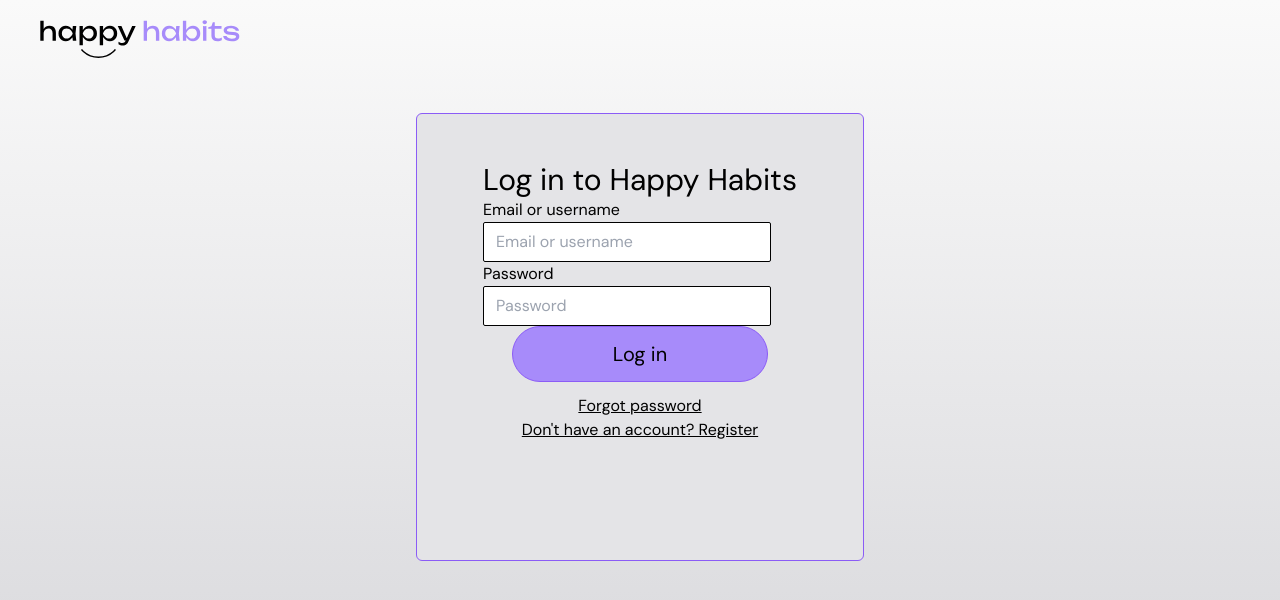
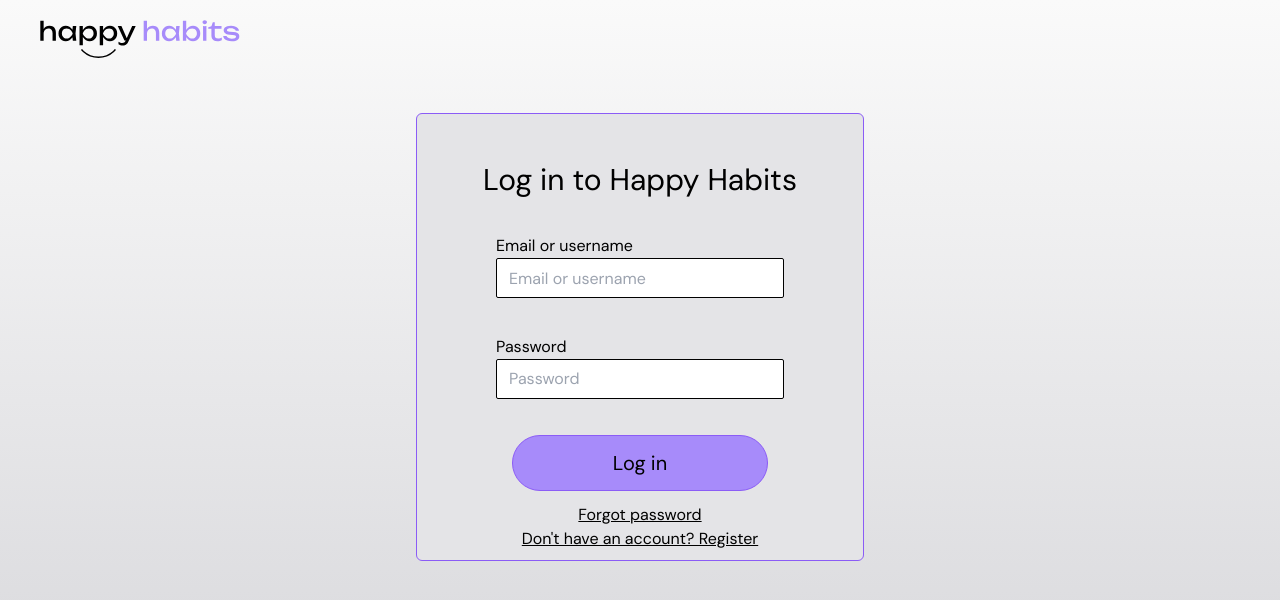
Before and after one commit to nohgo/happy-habits, a Next.js app in the folder client/: page /login in a window 1280 px wide. Shown: the top 600 px of the page. Built offline with nearby package versions, Linux system fonts and the light colour scheme.

Commit message:
Finish form cosmetics

```diff
--- a/client/app/(auth)/_ui/SubmitButton.tsx
+++ b/client/app/(auth)/_ui/SubmitButton.tsx
@@ -1,4 +1,5 @@
 import { useFormStatus } from "react-dom";
+import Image from "next/image";
 
 export default function SubmitButton({ text }: { text: string }) {
   const { pending } = useFormStatus();
@@ -6,10 +7,17 @@ export default function SubmitButton({ text }: { text: string }) {
   return (
     <button
       type="submit"
-      className="disabled:brightness-75 mb-3 rounded-full w-64 h-14 bg-accent-main border border-accent-border transition hover:brightness-105 text-xl"
+      className="flex justify-center items-center disabled:brightness-75 mb-3 rounded-full w-64 h-14 bg-accent-main border border-accent-border transition hover:brightness-105 text-xl"
       disabled={pending}
     >
-      {text}
+      <Image
+        src="/loader.svg"
+        alt="Loading..."
+        className={`animate-spin ${pending ? "block" : "hidden"}`}
+        width="35"
+        height="35"
+      />
+      {pending ? "" : text}
     </button>
   );
 }
--- a/client/app/(auth)/login/LoginBox.tsx
+++ b/client/app/(auth)/login/LoginBox.tsx
@@ -30,8 +30,8 @@ export default function LoginBox() {
   }
 
   return (
-    <ContainerBox>
-      <form action={setCookies}>
+    <form action={setCookies}>
+      <ContainerBox>
         <div className="text-3xl mt-10 dark:text-grayscale-50">
           Log in to Happy Habits
         </div>
@@ -55,7 +55,7 @@ export default function LoginBox() {
             Don't have an account? Register
           </Link>
         </div>
-      </form>
-    </ContainerBox>
+      </ContainerBox>
+    </form>
   );
 }
```
Also changed, not shown: client/public/loader.svg (added).
